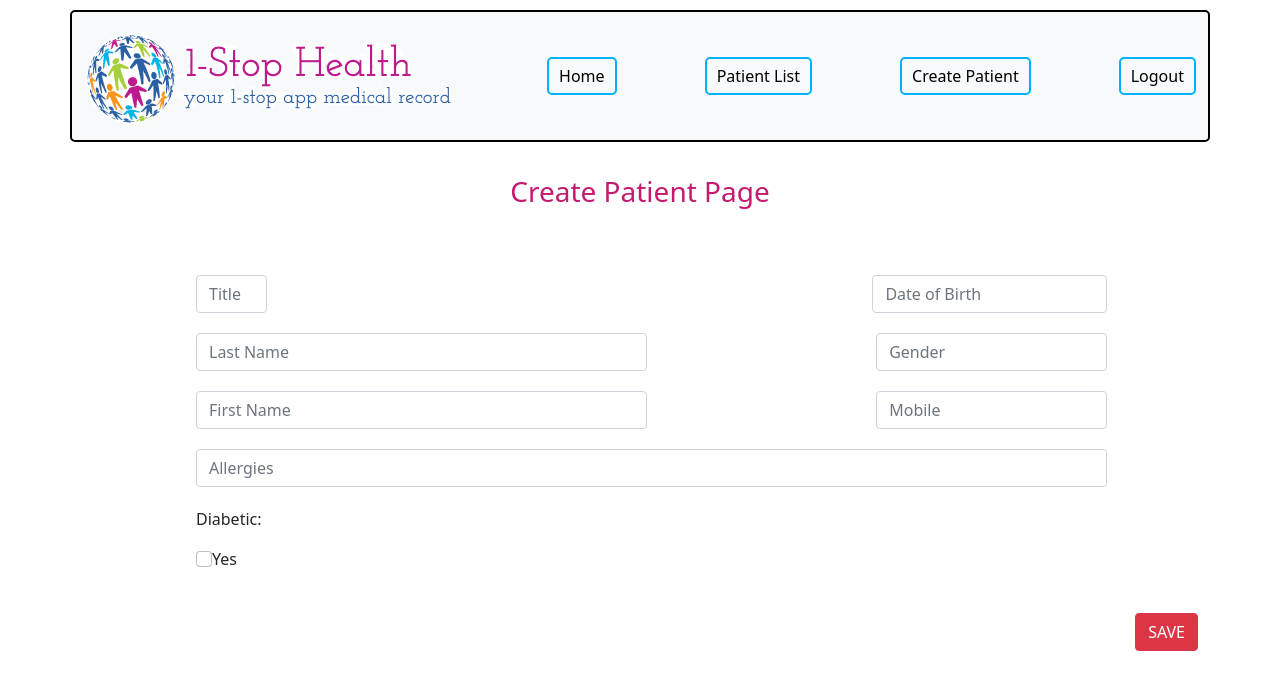
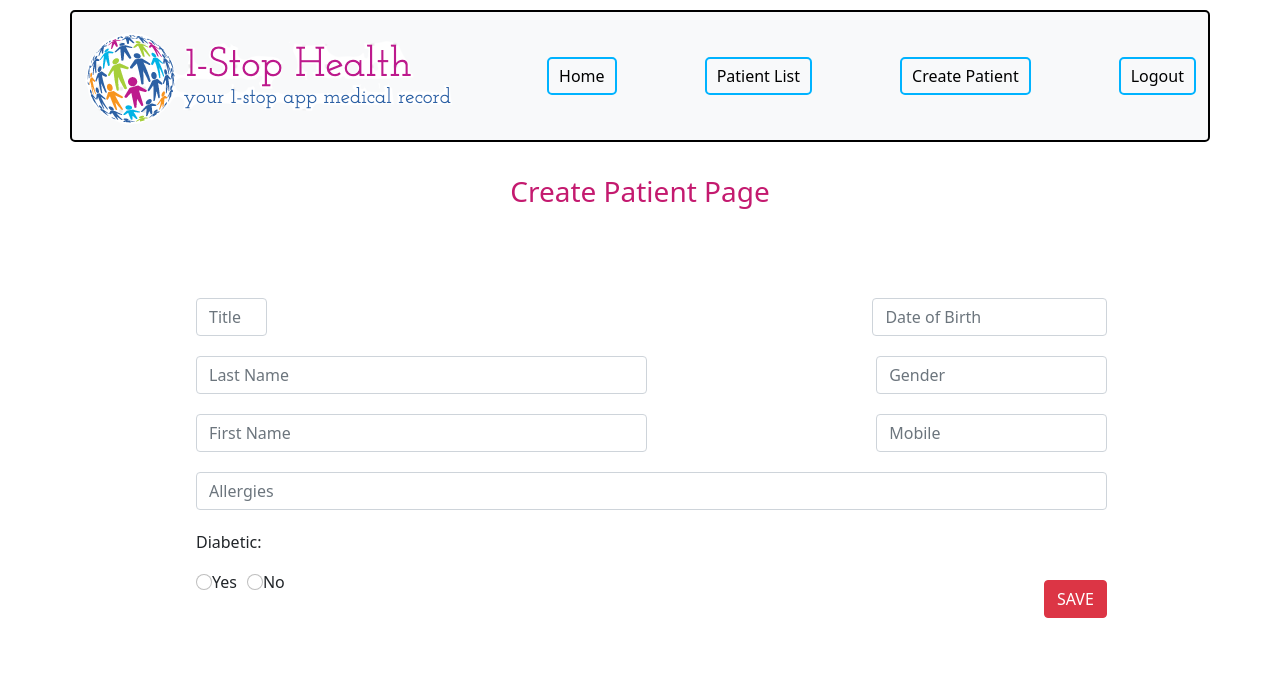
Before and after one commit to Criscel/onestop-health, a React (Create React App) app in the folder frontend/: page /create in a window 1280 px wide. Shown: the top 690 px of the page. Built offline with nearby package versions, Linux system fonts and the light colour scheme.

Commit message:
create consultation date and fomat fixed

```diff
--- a/frontend/src/App.js
+++ b/frontend/src/App.js
@@ -4,7 +4,7 @@ import Navbar from "./components/Navbar/Navbar";
 import Home from "./components/Home";
 import CreatePatient from "./components/CreatePatient/CreatePatient";
 import PatientList from "./components/PatientList/PatientList";
-import CreateConsultation from "./components/CreateConsultation";
+import CreateConsultation from "./components/CreateConsultation/CreateConsultation";
 import ViewPatient from "./components/ViewPatient";
 
 function App() {
--- /dev/null
+++ b/frontend/src/components/CreateConsultation/CreateConsultation.css
@@ -0,0 +1,6 @@
+h3 {
+    text-align: center;
+    padding: 3% 0 3% 0;
+    color: rgb(196, 26, 111);
+    margin-bottom: 5%;
+}
--- a/frontend/src/components/CreateConsultation.jsx
+++ b/frontend/src/components/CreateConsultation/CreateConsultation.jsx
@@ -1,11 +1,15 @@
 import React, { useState } from "react";
 import axios from 'axios';
 import { Button } from 'react-bootstrap';
+import "./CreateConsultation.css";
 
 function CreateConsultation() {
 
+    const monthNames = ["Jan", "Feb", "Mar", "Apr", "May", "Jun",
+  "Jul", "Aug", "Sep", "Oct", "Nov", "Dec"];
+
     const showdate = new Date();
-        const date = showdate.getDate() + '/' + (showdate.getMonth()+1) + '/' + showdate.getFullYear();
+         const date = showdate.getDate() +' ' + monthNames[showdate.getMonth()+1] +' '+ showdate.getFullYear();
 
     const [input, setInput] = useState({
         date: date,
@@ -41,14 +45,13 @@ function CreateConsultation() {
 
     return (
         <div className="container">
-            <h1>CONSULTATION</h1>
-            <div>
-            <input type="text" name="date" value={input.date} placeholder={date}></input>
-            </div>
+            <h3>CONSULTATION</h3>
+
             <form>
-                <div className="row">
+                <div className="row-consult">
                     <div className="col-sm">
                         <div className='form-group'>
+                        <p>{date}</p>
                             <input readOnly className='form-control' placeholder="Patient's Last Name"></input>
                         </div>
                         <div className='form-group'>
@@ -59,10 +62,13 @@ function CreateConsultation() {
                         </div>
                         <div className='form-group'>
                             <input onChange={handleChange} name="diagnosis" value={input.diagnosis} autoComplete="off" className='form-control' placeholder="Diagnosis"></input>
+
+                            <Button onClick={handleClick} variant="danger">SAVE</Button>
                         </div>
+
                     </div>
                 </div>
-                <Button onClick={handleClick} variant="danger">SAVE</Button>
+
             </form>
 
         </div>
--- a/frontend/src/components/CreatePatient/CreatePatient.css
+++ b/frontend/src/components/CreatePatient/CreatePatient.css
@@ -39,6 +39,7 @@ h3 {
 }
 
 Button {
-    margin-top: 20px;
+    margin-top: 10px;
+    margin-bottom: 10%;
     float: right;
 }
--- a/frontend/src/components/CreatePatient/CreatePatient.jsx
+++ b/frontend/src/components/CreatePatient/CreatePatient.jsx
@@ -1,6 +1,6 @@
 import React, { useState } from 'react';
 import axios from 'axios';
-import { Button, Col, Form, Row  } from 'react-bootstrap';
+import { Button, Col, Form, Row } from 'react-bootstrap';
 import "./CreatePatient.css";
 
 function CreatePatient() {
@@ -26,6 +26,20 @@ function CreatePatient() {
             }
         })
     }
+
+    function handleTickYes(event){
+        event.preventDefault();
+        const diabetic = "Yes"
+        console.log(diabetic, 'yes');
+    }
+
+    function handleTickNo(event){
+        event.preventDefault();
+        const diabetic = "No"
+        console.log(diabetic, 'no');
+    }
+
+
 
     function handleClick(event) {
         event.preventDefault();
@@ -87,25 +101,18 @@ function CreatePatient() {
                 <Row>
                     <Col className='form-group' id="diabetic">
                         <p>Diabetic:</p>
-                        <div className="form-check">
-                            <input className="form-check-input" type="checkbox" value="yes" id="defaultCheck1" />
-                                <label className="form-check-label" for="defaultCheck1">
-                                    Yes
-                                </label>
+                        <div className="form-check form-check-inline">
+                            <input className="form-check-input" type="radio" name="inlineRadioOptions" id="inlineRadio1" value="yes" onChange={handleTickYes}/>
+                            <label className="form-check-label">Yes</label>
+                        </div>
+                        <div className="form-check form-check-inline">
+                            <input className="form-check-input" type="radio" name="inlineRadioOptions" id="inlineRadio2" value="no" onChange={handleTickNo}/>
+                            <label className="form-check-label">No</label>
                         </div>
 
-                        {/* <div class="form-check">
-                            <input class="form-check-input" type="checkbox" value="no" id="defaultCheck1" />
-                                <label class="form-check-label" for="defaultCheck1">
-                                    No
-                                </label>
-                        </div> */}
+                                <Button onClick={handleClick} variant="danger">SAVE</Button>
                     </Col>
                 </Row>
-
-
-                    <Button onClick={handleClick} variant="danger">SAVE</Button>
-
             </Form>
         </div>
     )
--- a/frontend/src/components/PatientList/PatientList.css
+++ b/frontend/src/components/PatientList/PatientList.css
@@ -1,6 +1,7 @@
 .container-list {
     margin-left: 20%;
     margin-right: 20%;
+    margin-bottom: 10%;
     align-items: center;
     text-align: center;
 }
--- a/frontend/src/components/PatientList/PatientList.jsx
+++ b/frontend/src/components/PatientList/PatientList.jsx
@@ -13,7 +13,10 @@ function PatientList() {
 
     const [lists, setLists] = useState([{
         lastname: '',
-        firstname: ''
+        firstname: '',
+        mobile: '',
+        gender: '',
+        dob: ''
     }])
 
     useEffect(() => {
```
Also changed, not shown: frontend/src/components/Consultation.jsx (deleted), 2 other files (tests, documents, lock files or other folders).
